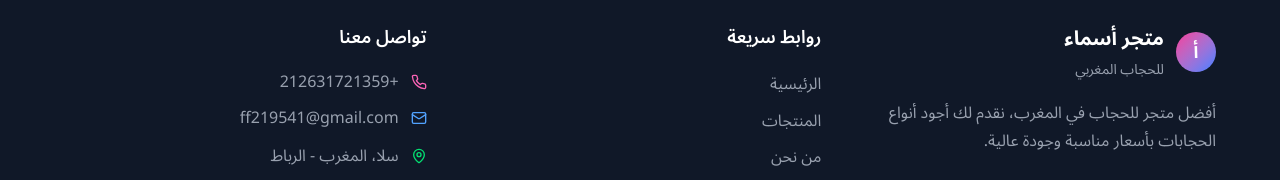
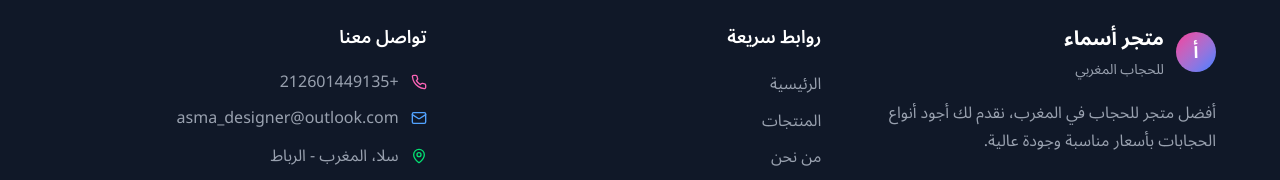
Before and after one commit to alexforc2004/hijab_store, a Next.js app: page / in a window 1280 px wide. Shown: the part 4243-4423 px from the top of the page. Built offline with nearby package versions, Linux system fonts and the light colour scheme.

Commit message:
Update footer.tsx

```diff
--- a/components/footer.tsx
+++ b/components/footer.tsx
@@ -55,11 +55,11 @@ export function Footer() {
             <div className="space-y-3">
               <div className="flex items-center gap-3">
                 <Phone className="w-4 h-4 text-pink-400" />
-                <span className="text-gray-400">+212631721359</span>
+                <span className="text-gray-400">+212601449135</span>
               </div>
               <div className="flex items-center gap-3">
                 <Mail className="w-4 h-4 text-blue-400" />
-                <span className="text-gray-400">ff219541@gmail.com</span>
+                <span className="text-gray-400">asma_designer@outlook.com</span>
               </div>
               <div className="flex items-center gap-3">
                 <MapPin className="w-4 h-4 text-green-400" />
```
